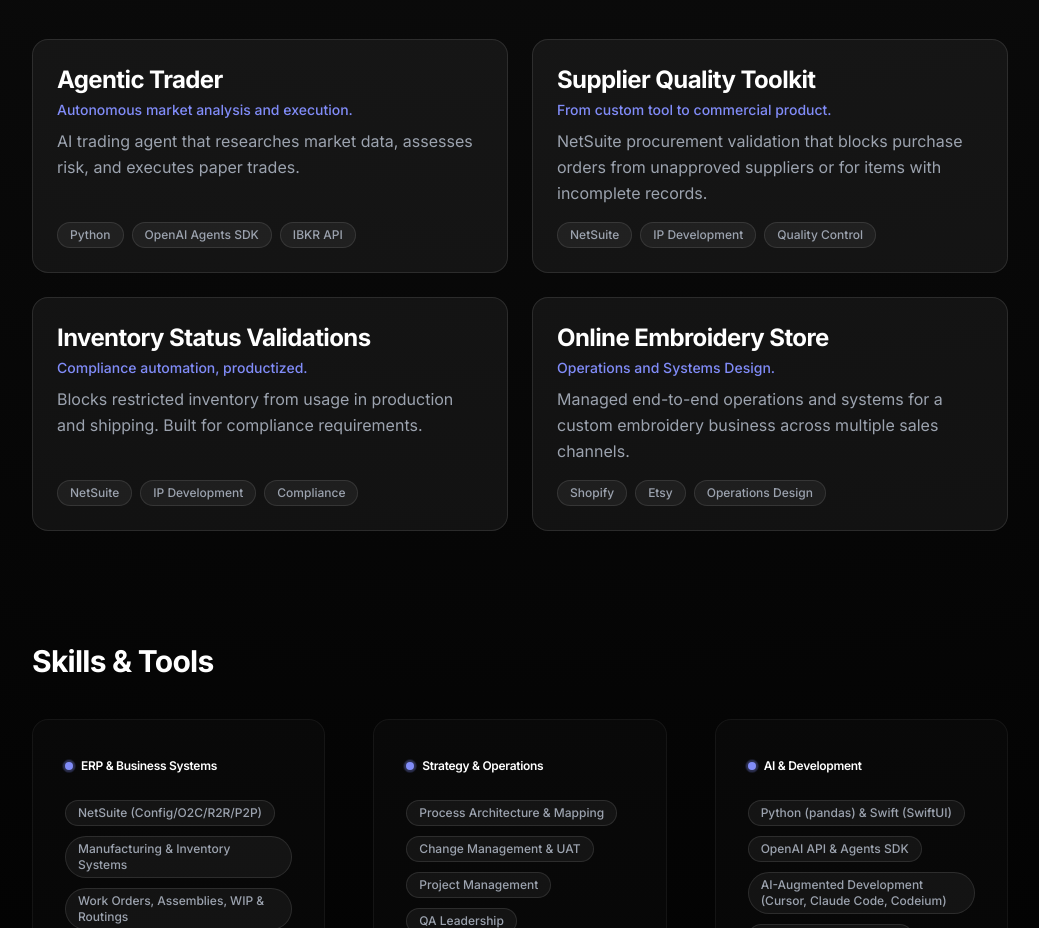
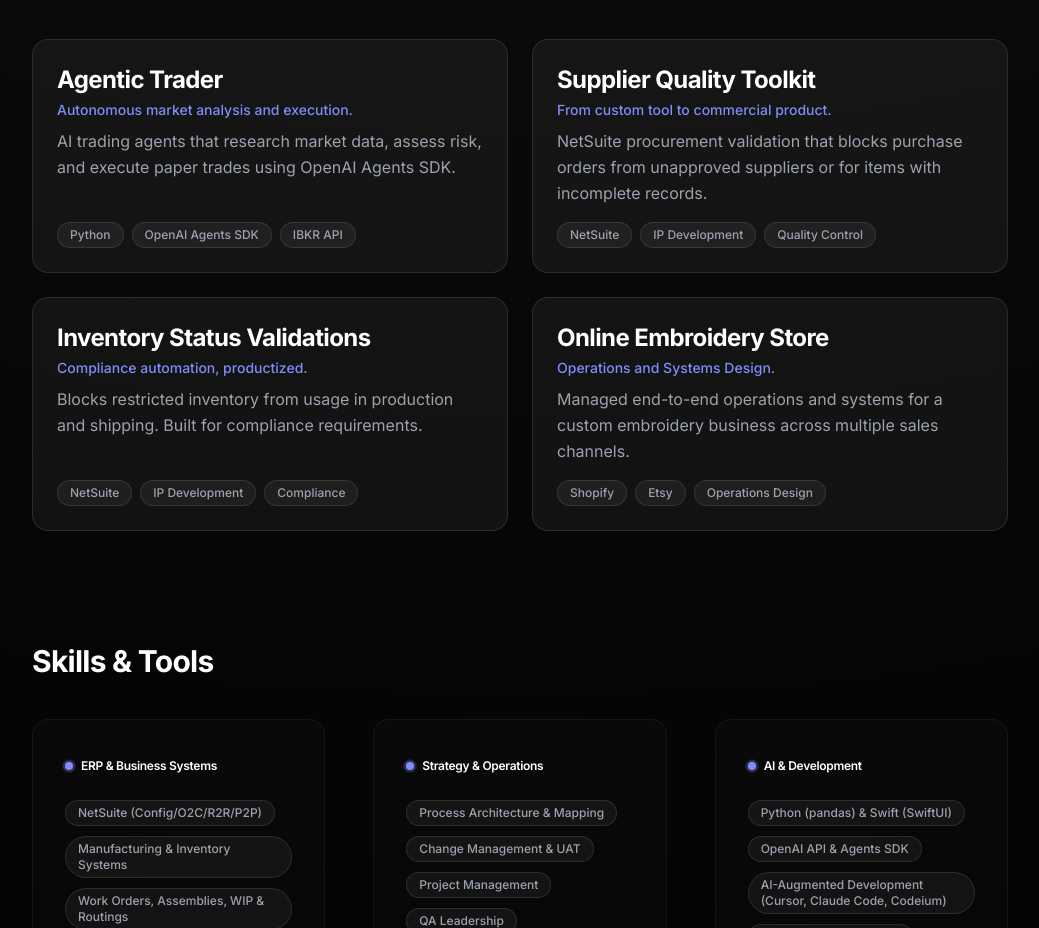
Before and after one commit to joeypilewski/portfolio-website, a Next.js app in the folder portfolio/: page / in a window 1280 px wide. Shown: the part 2107-3035 px from the top of the page, without its empty margins (120-1159 px from the left). Built offline with nearby package versions, Linux system fonts and the light colour scheme.

Commit message:
docs: update Agentic Trader project summary to specify use of OpenAI Agents SDK.

```diff
--- a/portfolio/src/content/projects.ts
+++ b/portfolio/src/content/projects.ts
@@ -63,7 +63,7 @@ export const projects: Project[] = [
     title: "Agentic Trader",
     tagline: "Autonomous market analysis and execution.",
     summary:
-      "AI trading agent that researches market data, assesses risk, and executes paper trades.",
+      "AI trading agents that research market data, assess risk, and execute paper trades using OpenAI Agents SDK.",
     bullets: [
       "Autonomous agents research market data, analyze risk factors, and determine position sizing.",
       "Custom tool-calling logic enables the agent to access market data via IBKR and Polygon.io.",
```
